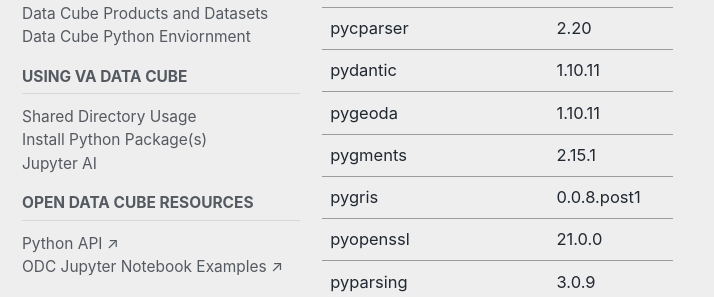
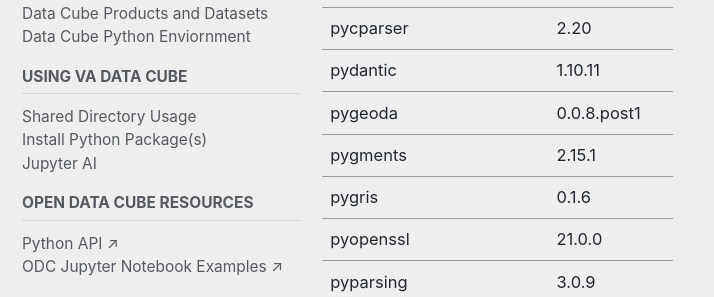
Before and after one commit to va-datacube/va-datacube.github.io, a Jekyll site: the page built from user-docs/python-env.md, in a window 1280 px wide and 900 px high, scrolled down 12872 px. Shown: the part 157-454 px from the top of the window, without its empty margins (0-714 px from the left). Built offline with Jekyll 4.4.1, drawn with Linux system fonts in a browser that asks for light colours; cached includes are drawn as plain includes.

Commit message:
revert package version update

```diff
--- a/user-docs/python-env.md
+++ b/user-docs/python-env.md
@@ -312,9 +312,9 @@ The following is a list of python packages that are currently installed on the D
 | pycosat                 | 0.6.3        |
 | pycparser               | 2.20         |
 | pydantic                | 1.10.11      |
-| pygeoda                 | 1.10.11      |
+| pygeoda                 | 0.0.8.post1  |
 | pygments                | 2.15.1       |
-| pygris                  | 0.0.8.post1  |
+| pygris                  | 0.1.6        |
 | pyopenssl               | 21.0.0       |
 | pyparsing               | 3.0.9        |
 | pyproj                  | 3.5.0        |
```
